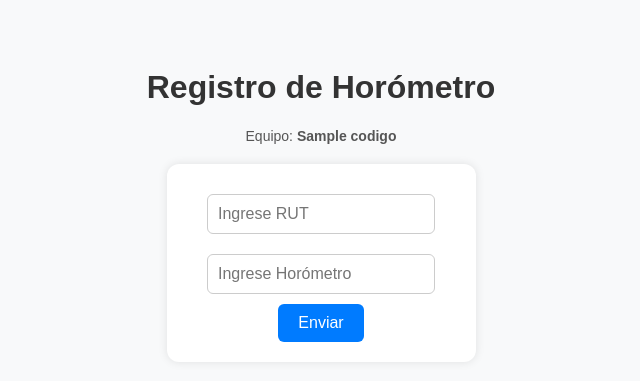
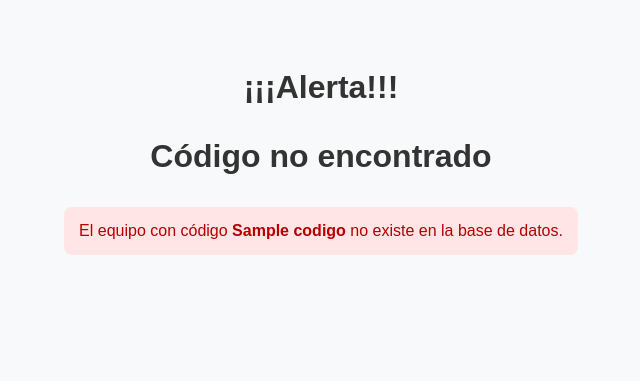
Before and after one commit to leonelcortes-cl/api-equipos, a Django app: template Equipos/templates/equipos/home.html in a window 1280 px wide. Shown: the top 381 px of the page, without its empty margins (319-959 px from the left). Run offline with Django 5.2, Linux system fonts and the light colour scheme; the template is opened without the code that fills it: most values are stand-ins (such as "Sample title", 1, 10 or a date in 2020).

Commit message:
Agregado template equipos/home.html en la ruta correcta

```diff
--- a/Equipos/templates/equipos/home.html
+++ b/Equipos/templates/equipos/home.html
@@ -12,9 +12,11 @@
     button { background: #007bff; color: white; padding: 10px 20px; border: none; border-radius: 6px; font-size: 16px; cursor: pointer; }
     button:hover { background: #0056b3; }
     .codigo { margin-bottom: 20px; font-size: 14px; color: #555; }
+    .error { color: #b30000; background: #ffe5e5; padding: 15px; border-radius: 8px; display: inline-block; }
   </style>
 </head>
 <body>
+  {% if existe %}
     <h1>Registro de Horómetro</h1>
     <div class="codigo">Equipo: <strong>{{ codigo }}</strong></div>
     <form method="post">
@@ -23,5 +25,13 @@
       <input type="number" step="0.01" name="horometro" placeholder="Ingrese Horómetro" required><br>
       <button type="submit">Enviar</button>
     </form>
+  {% else %}
+    <h1>¡¡¡Alerta!!!
+      <p>Código no encontrado</p>
+    </h1>
+    <div class="error">
+      El equipo con código <strong>{{ codigo }}</strong> no existe en la base de datos.
+    </div>
+  {% endif %}
 </body>
 </html>
```
Also changed, not shown: Equipos/views.py (+12 -12 lines). Lines whose indentation alone changed are shown as unchanged.
